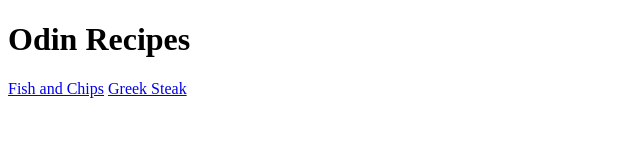
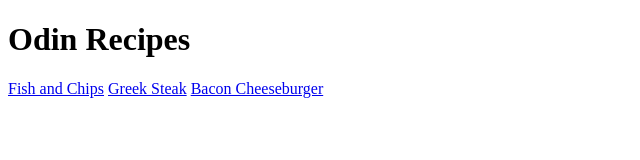
Before and after one commit to laban-endjiounga/odin-recipes, a plain HTML site: page index.html in a window 1280 px wide. Shown: the whole page, without its empty margins (0-640 px from the left). Drawn offline with Linux system fonts and the light colour scheme.

Commit message:
Add link to Bacon Cheeseburger from index

```diff
--- a/index.html
+++ b/index.html
@@ -8,5 +8,6 @@
         <h1>Odin Recipes</h1>
         <a href="./recipes/fish-and-chips.html">Fish and Chips</a>
         <a href="./recipes/greek-steak.html">Greek Steak</a>
+        <a href="./recipes/bacon-cheeseburger.html">Bacon Cheeseburger</a>
     </body>
 </html>
```
